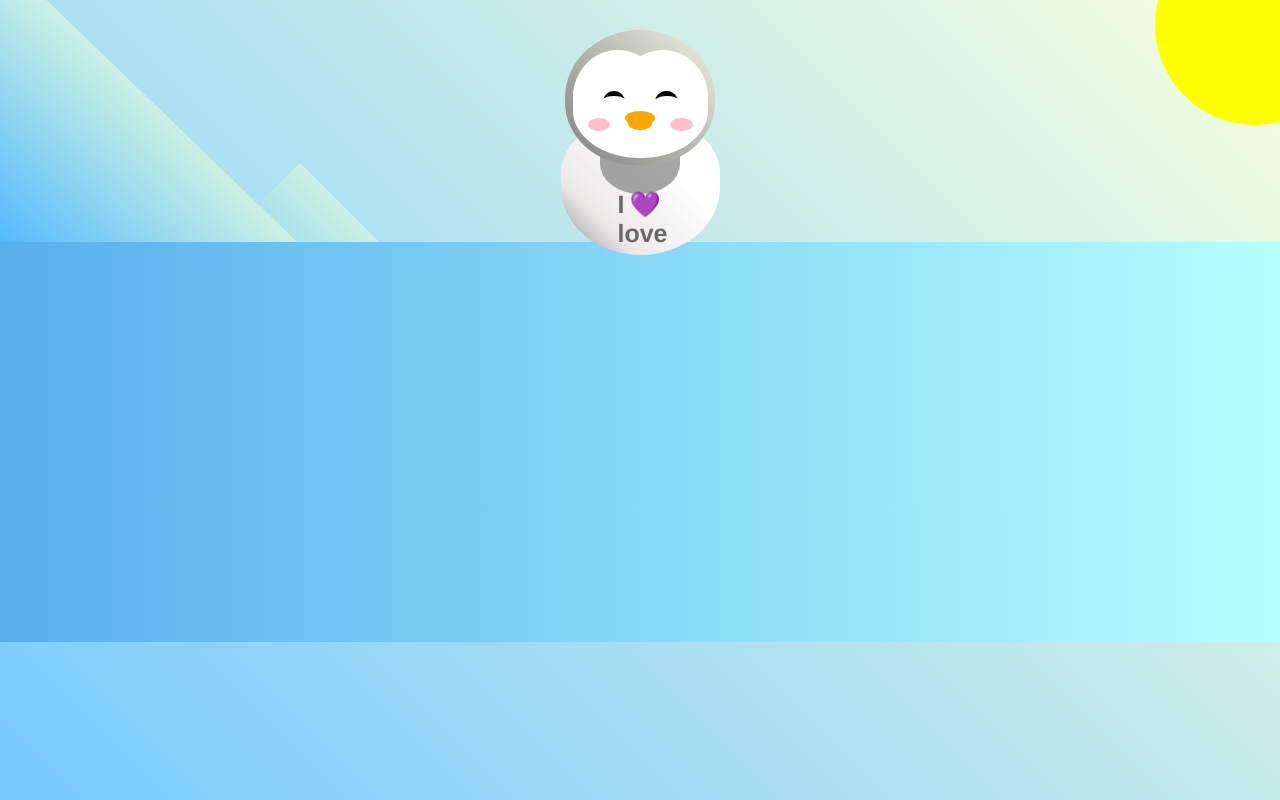
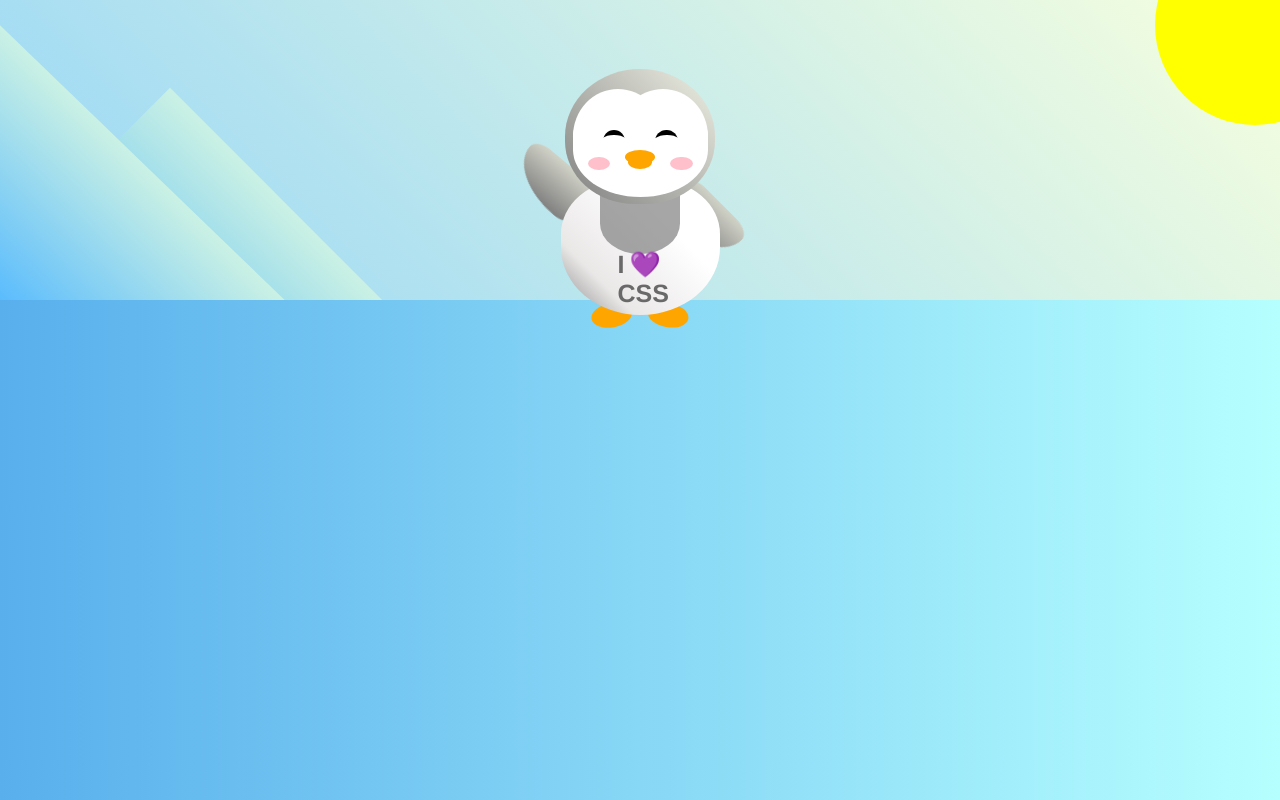
Before and after one commit to ghulam-farid/CSS3-Penguin-Painting, a plain HTML site: page index.html in a window 1280 px wide. Shown: the top 800 px of the page. Drawn offline with Linux system fonts and the light colour scheme.

Commit message:
modify: change the position of penguin head and body

```diff
--- a/css/styles.css
+++ b/css/styles.css
@@ -24,18 +24,17 @@ body{
     height: 30rem;
     background: linear-gradient(rgb(203, 241, 228), rgb(80, 183, 255));
     position: absolute;
-    top: 0;
     transform: skew(0deg, 44deg);
     z-index: 2;
-    margin-top: 10rem;
+    margin-top: 17rem;
 }
 .back-mountain{
     width: 30rem;
     height: 30rem;
     background: linear-gradient(rgb(203, 241, 228), rgb(47, 170, 255));
     position: absolute;
-    left: 15rem;
-    top: 22.5rem;
+    left: 2rem;
+    top: 15rem;
     rotate: 45deg;
     z-index: 1;
 }
@@ -52,9 +51,13 @@ body{
     width: 30rem;
     height: 30rem;
     position: relative;
-    margin-top: 7.5rem;
     z-index: 4;
     margin: auto;
+    transition: transform 1s ease-in-out 0ms;
+}
+.penguin:active{
+    transform: scale(1.5);
+    cursor: nw-resize;
 }
 .penguin *{
     position: absolute;
@@ -68,7 +71,7 @@ body{
 		rgb(239, 240, 228)
 	);
 	border-radius: 70% 70% 65% 65%;
-    top: 10%;
+    top: 23%;
     left: 25%;
     z-index: 1;
 }
@@ -144,25 +147,16 @@ body{
 }
 .shirt{
     font: bold 2.5rem 'Helvetica', sans-serif;
-    top: 19rem;
+    top: 25rem;
     left: 12.75rem;
     color: #6a6969;
     z-index: 1;
 }
 .shirt div{
     font-weight: initial;
-
     left: 1.2rem;
 }
 
-.ground{
-    width: 100%;
-    height: 40rem;
-    background: linear-gradient(90deg, rgb(88, 175, 236), rgb(182, 255, 255));
-    position: absolute;
-    margin-top: -5.8rem;
-    z-index: 3;
-}
 .penguin__body{
     width: 53%;
     height: 45%;
@@ -173,7 +167,7 @@ body{
 		white 67%
 	);
     border-radius: 80% 80% 100% 100%;
-    top: 40%;
+    top: 60%;
     left: 23.5%;
 }
 .penguin__body::before{
@@ -188,5 +182,65 @@ body{
     opacity: 70%;
 }
 .arm{
+    width: 30%;
+    height: 60%;
+    background: linear-gradient(
+    90deg,
+    var(--penguin-skin),
+    rgb(209, 210, 199));
+    border-radius: 30% 30% 30% 100%;
+    z-index: -1;
+}
+.arm.left{
+    top: 35%;
+    left: 5%;
+    transform-origin: top left;
+    transform: rotate(130deg) scaleX(-1);
+    animation: 3s linear infinite wave;
 
 }
+.arm.right{
+    top: 0%;
+    right: -5%;
+    transform: rotate(-45deg);
+}
+.foot{
+    width:  15%;
+    height: 30%;
+    background-color: var(--penguin-picorna);
+    top: 85%;
+    border-radius: 50%;
+    z-index: -1;
+}
+.foot.left {
+    left: 25%;
+    transform: rotate(80deg);
+  }
+
+  .foot.right {
+    right: 25%;
+    transform: rotate(-80deg);
+  }
+  .ground{
+      width: 100vw;
+      height: calc(100vh - 300px);
+      background: linear-gradient(90deg, rgb(88, 175, 236), rgb(182, 255, 255));
+      position: absolute;
+      /* margin-top: -5.8rem; */
+      z-index: 3;
+  }
+@keyframes wave {
+    10%{
+        transform: rotate(110deg) scaleX(-1);
+    }
+    20%{
+        transform: rotate(130deg) scaleX(-1);
+    }
+    30%{
+        transform: rotate(110deg) scaleX(-1);
+    }
+    40%{
+        transform: rotate(130deg) scaleX(-1);
+    }
+
+}
--- a/index.html
+++ b/index.html
@@ -28,7 +28,7 @@
         </div>
         <div class="shirt">
             <div>💜</div>
-            <p>I love</p>
+            <p>I CSS</p>
         </div>
         <div class="penguin__body">
             <div class="arm left"></div>
```
